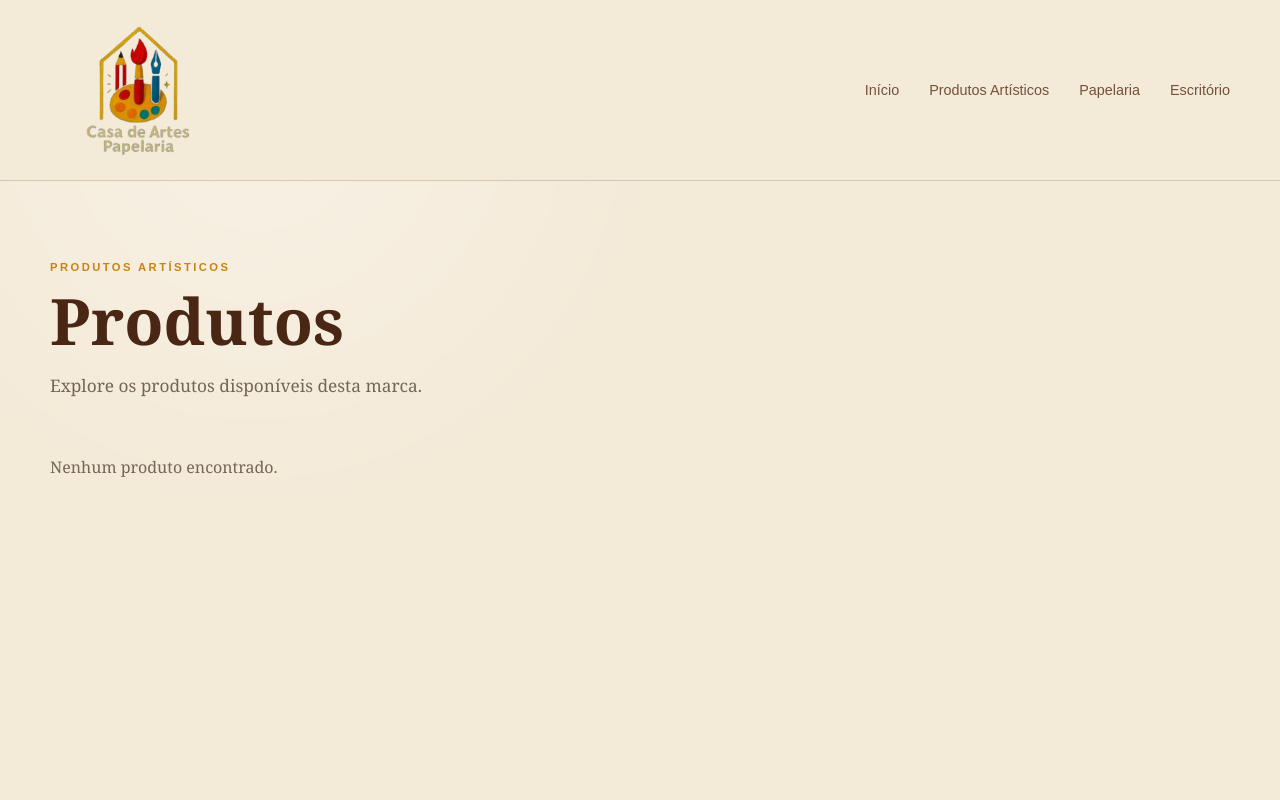
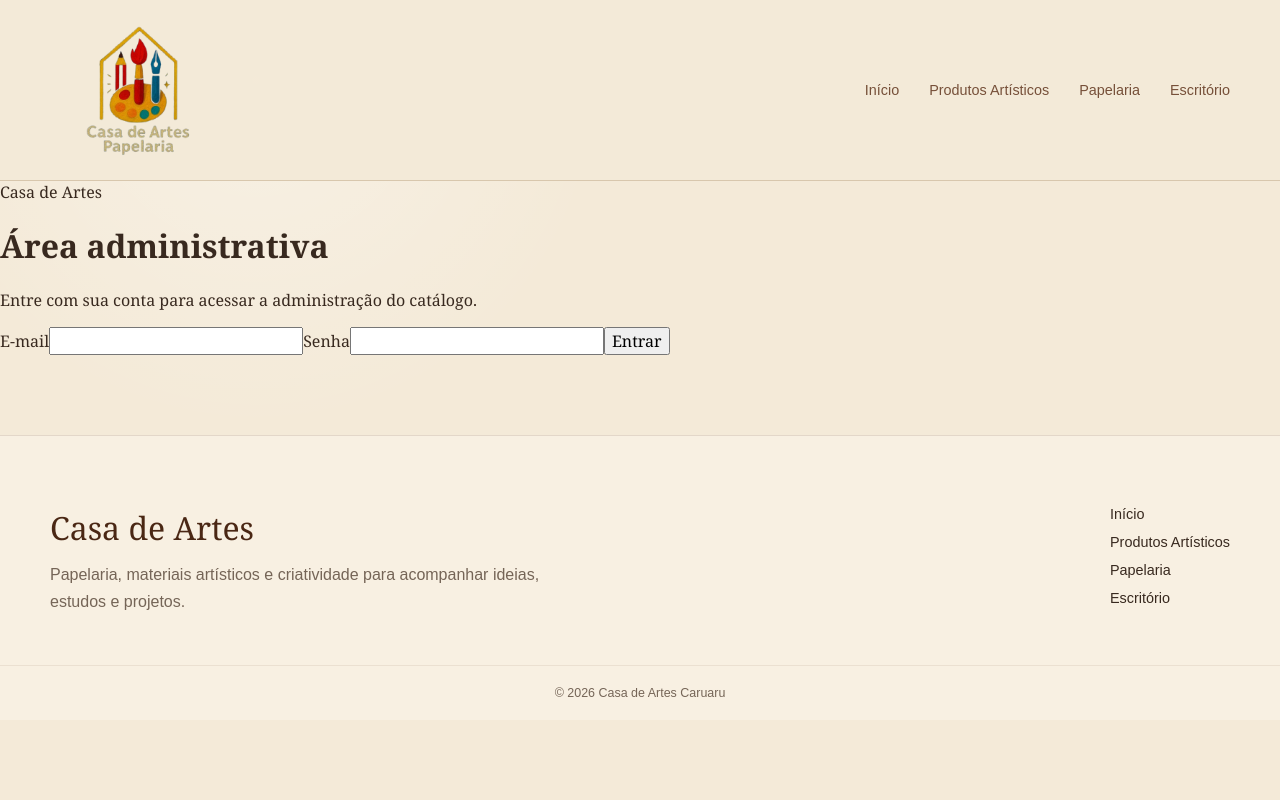
Before and after one commit to guetoneto/casa-de-artes, a React (Vite) app: page /admin/login in a window 1280 px wide. Shown: the top 800 px of the page. Built offline with nearby package versions, Linux system fonts and the light colour scheme; no server answers; the database is empty.

Commit message:
Add admin authentication and protected routes

```diff
--- a/src/App.jsx
+++ b/src/App.jsx
@@ -8,6 +8,8 @@ import Office from './pages/Office'
 import BrandProducts from './pages/BrandProducts'
 import ProductDetails from './pages/ProductDetails'
 import AdminProducts from './pages/AdminProducts'
+import AdminLogin from './pages/AdminLogin'
+import ProtectedRoute from './components/ProtectedRoute'
 
 function App() {
   return (
@@ -32,8 +34,17 @@ function App() {
           element={<ProductDetails />}
           />
           <Route path="/admin/produtos"
-          element={<AdminProducts />}
+          element={
+            <ProtectedRoute>
+              <AdminProducts />
+            </ProtectedRoute>
+          }
+        />
+          <Route path="/admin/login"
+          element={<AdminLogin />}
           />
+
+
         </Route>
       </Routes>
     </BrowserRouter>
--- /dev/null
+++ b/src/components/ProtectedRoute.jsx
@@ -0,0 +1,44 @@
+import { useEffect, useState } from 'react'
+import { Navigate } from 'react-router-dom'
+import { supabase } from '../services/supabase'
+
+export default function ProtectedRoute({ children }) {
+  const [session, setSession] = useState(null)
+  const [loading, setLoading] = useState(true)
+
+  useEffect(() => {
+    async function checkSession() {
+      const {
+        data: { session },
+      } = await supabase.auth.getSession()
+
+      setSession(session)
+      setLoading(false)
+    }
+
+    checkSession()
+
+    const {
+      data: { subscription },
+    } = supabase.auth.onAuthStateChange(
+      (_event, session) => {
+        setSession(session)
+        setLoading(false)
+      }
+    )
+
+    return () => {
+      subscription.unsubscribe()
+    }
+  }, [])
+
+  if (loading) {
+    return <p>Verificando acesso...</p>
+  }
+
+  if (!session) {
+    return <Navigate to="/admin/login" replace />
+  }
+
+  return children
+}
--- /dev/null
+++ b/src/pages/AdminLogin.jsx
@@ -0,0 +1,83 @@
+import { useState } from 'react'
+import { useNavigate } from 'react-router-dom'
+import { supabase } from '../services/supabase'
+
+export default function AdminLogin() {
+  const navigate = useNavigate()
+
+  const [email, setEmail] = useState('')
+  const [password, setPassword] = useState('')
+  const [errorMessage, setErrorMessage] = useState('')
+  const [loading, setLoading] = useState(false)
+
+  async function handleSubmit(event) {
+    event.preventDefault()
+
+    setLoading(true)
+    setErrorMessage('')
+
+    const { error } = await supabase.auth.signInWithPassword({
+      email,
+      password,
+    })
+
+    if (error) {
+      setErrorMessage('E-mail ou senha inválidos.')
+      setLoading(false)
+      return
+    }
+
+    navigate('/admin/produtos')
+  }
+
+  return (
+    <main className="admin-login">
+      <div className="admin-login-container">
+        <span>Casa de Artes</span>
+
+        <h1>Área administrativa</h1>
+
+        <p>
+          Entre com sua conta para acessar a administração
+          do catálogo.
+        </p>
+
+        <form onSubmit={handleSubmit}>
+          <label>
+            E-mail
+            <input
+              type="email"
+              value={email}
+              onChange={(event) =>
+                setEmail(event.target.value)
+              }
+              autoComplete="email"
+              required
+            />
+          </label>
+
+          <label>
+            Senha
+            <input
+              type="password"
+              value={password}
+              onChange={(event) =>
+                setPassword(event.target.value)
+              }
+              autoComplete="current-password"
+              required
+            />
+          </label>
+
+          {errorMessage && (
+            <p role="alert">{errorMessage}</p>
+          )}
+
+          <button type="submit" disabled={loading}>
+            {loading ? 'Entrando...' : 'Entrar'}
+          </button>
+        </form>
+      </div>
+    </main>
+  )
+}
--- a/src/pages/AdminProducts.jsx
+++ b/src/pages/AdminProducts.jsx
@@ -1,6 +1,16 @@
 import '../styles/admin-products.css'
 
+import { useNavigate } from 'react-router-dom'
+import { supabase } from '../services/supabase'
+
+
 export default function AdminProducts() {
+    const navigate = useNavigate()
+
+    async function handleLogout() {
+      await supabase.auth.signOut()
+      navigate('/admin/login')
+    }
   return (
     <main className="admin-products">
       <div className="admin-products-container">
@@ -11,6 +21,13 @@ export default function AdminProducts() {
             Gerencie os produtos e suas variantes do catálogo
             da Casa de Artes.
           </p>
+          <button
+           type="button"
+           className="admin-logout-button"
+           onClick={handleLogout}
+          >
+           Sair
+        </button>
         </header>
 
         <section className="admin-product-form">
```
